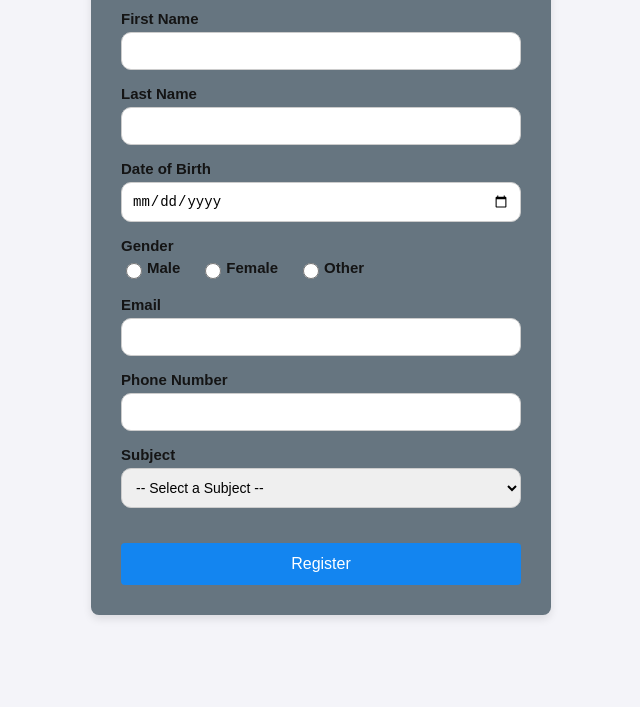
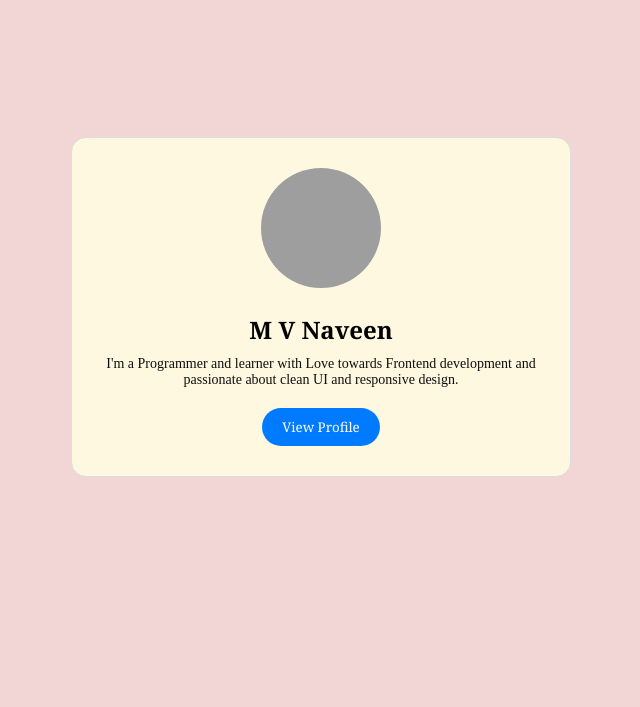
Before and after one commit to naveenbliz/naveenui-ux, a plain HTML site: page index.html in a window 1280 px wide. Shown: the part 93-800 px from the top of the page, without its empty margins (319-959 px from the left). Drawn offline with Linux system fonts and the light colour scheme; grey boxes are pictures that could not be loaded.

Commit message:
Add files via upload

```diff
--- a/index.html
+++ b/index.html
@@ -2,159 +2,113 @@
 <html lang="en">
 <head>
   <meta charset="UTF-8">
-    <meta name="viewport" content="width=device-width, initial-scale=1.0">
-    <title>Registration Form</title>
+  <title>Profile Card</title>
+
   <style>
+    /* Reset */
+    * {
+      margin: 0;
+      padding: 0;
+      box-sizing: border-box;
+      font-family: Georgia, 'Times New Roman', Times, serif;
+    }
 
+    /* Center card */
     body {
-            font-family: Arial, sans-serif;
-            background-color: #f4f4f9;
+      height: 800px;
       display: flex;
       justify-content: center;
       align-items: center;
-            margin: 0;
+      background-color: #f2d5d5;
     }
 
-
-        .container {
-            background-color: #667580;
+    /* Card */
+    .card {
+      width: 500px;
+      background: #fef8e1;
+      border: 1px solid #ddd;
+      border-radius: 15px;
       padding: 30px;
-            border-radius: 8px;
-            box-shadow: 0 4px 8px rgba(0, 0, 0, 0.1);
-            width: 400px;
+      text-align: center;
     }
 
-        h2 {
-            text-align: center;
-            color: #141212;
-            margin-bottom: 25px;
+    /* Image spacing */
+    .image-container {
+      margin-bottom: 20px;
     }
 
-        .form-group {
-            margin-bottom: 15px;
+    .image-container img {
+      width: 120px;
+      height: 120px;
+      border-radius: 50%;
+      object-fit: cover;
+      transition: transform 0.3s ease;
     }
 
-        label {
-            display: block;
-            margin-bottom: 5px;
-            font-weight: bold;
-            color: #141414;
-            font-size: 15px;
+    .image-container img:hover {
+      transform: scale(1.15);
     }
 
-        input[type="text"],
-        input[type="email"],
-        input[type="tel"],
-        input[type="date"],
-        select {
-            width: 400px;
-            padding: 10px;
-            border: 1px solid #cccccc;
-            border-radius: 10px;
-            box-sizing: border-box;
-            font-size: 14px;
+    /* Content */
+    h2 {
+      margin-bottom: 10px;
     }
 
-        .gender-group {
-            display: flex;
-            gap: 20px;
-            align-items: center;
-            margin-top: 5px;
+    .bio {
+      font-size: 14px;
+      font-family: 'Times New Roman', serif;
+      color: #0f0e0e;
+      margin-bottom: 20px;
     }
 
-        .gender-option {
-            display: flex;
-            align-items: center;
+    /* Button */
+    button {
+      padding: 10px 20px;
+      background-color: #007bff;
+      border: none;
+      border-radius: 30px;
+      color: white;
+      cursor: pointer;
+      transition: transform 0.3s ease;
     }
 
-        .gender-option input[type="radio"] {
-            margin-right: 5px;
-            width: 16px;
-            height: 16px;
+    button:hover {
+      transform: scale(1.15);
+    }
+
+    /* Mobile view */
+    @media (max-width: 480px) {
+      .card {
+        width: 90%;
+        padding: 15px;
+      }
+
+      .bio {
+        font-size: 13px;
       }
 
       button {
-            background-color: #1385f0;
-            color: white;
-            padding: 12px 20px;
-            border: none;
-            border-radius: 4px;
-            cursor: pointer;
         width: 100%;
-            font-size: 16px;
-            margin-top: 20px;
       }
-
-        button:hover {
-
-            transition-duration: 200ms;
-            background-color: #3805f1;
-
     }
-
   </style>
 </head>
+
 <body>
-    <div class="container">
-        <h2>Registration Form</h2>
-        <form>
-            <div class="form-group">
-                <label for="firstName">First Name</label>
-                <input type="text" id="firstName" name="firstName" required>
 
+  <div class="card">
+    <div class="image-container">
+      <img src="https://i.pinimg.com/736x/43/16/60/4316602d5ed1c62195ffd7fd86f7af02.jpg" alt="Naveen profile picture">
     </div>
 
-            <div class="form-group">
-                <label for="lastName">Last Name</label>
-                <input type="text" id="lastName" name="lastName" required>
+    <h2>M V Naveen</h2>
+
+    <p class="bio">
+      I'm a Programmer and learner with Love towards Frontend development and passionate about clean UI and responsive design.
+    </p>
+
+    <button>View Profile</button>
   </div>
 
-            <div class="form-group">
-                <label for="dateOfBirth">Date of Birth</label>
-                <input type="date" id="dateOfBirth" name="dateOfBirth" required>
-            </div>
-
-            <div class="form-group">
-                <label>Gender</label>
-                <div class="gender-group">
-                    <div class="gender-option">
-                        <input type="radio" id="male" name="gender" value="male" required>
-                        <label for="male">Male</label>
-                    </div>
-                    <div class="gender-option">
-                        <input type="radio" id="female" name="gender" value="female">
-                        <label for="female">Female</label>
-                    </div>
-                    <div class="gender-option">
-                        <input type="radio" id="other" name="gender" value="other">
-                        <label for="other">Other</label>
-                    </div>
-                </div>
-            </div>
-
-            <div class="form-group">
-                <label for="email">Email</label>
-                <input type="email" id="email" name="email" required>
-            </div>
-
-            <div class="form-group">
-                <label for="phone">Phone Number</label>
-                <input type="tel" id="phone" name="phone" >
-            </div>
-
-            <div class="form-group">
-                <label for="subject">Subject</label>
-                <select id="subject" name="subject" required>
-                    <option value="">-- Select a Subject --</option>
-                    <option value="cs">Computer Science</option>
-                    <option value="math">Mathematics</option>
-                    <option value="history">Digital Electronics</option>
-                    <option value="english">English</option>
-                </select>
-            </div>
-
-            <button type="submit">Register</button>
-        </form>
-    </div>
 </body>
 </html>
```
Lines whose indentation alone changed are shown as unchanged.
